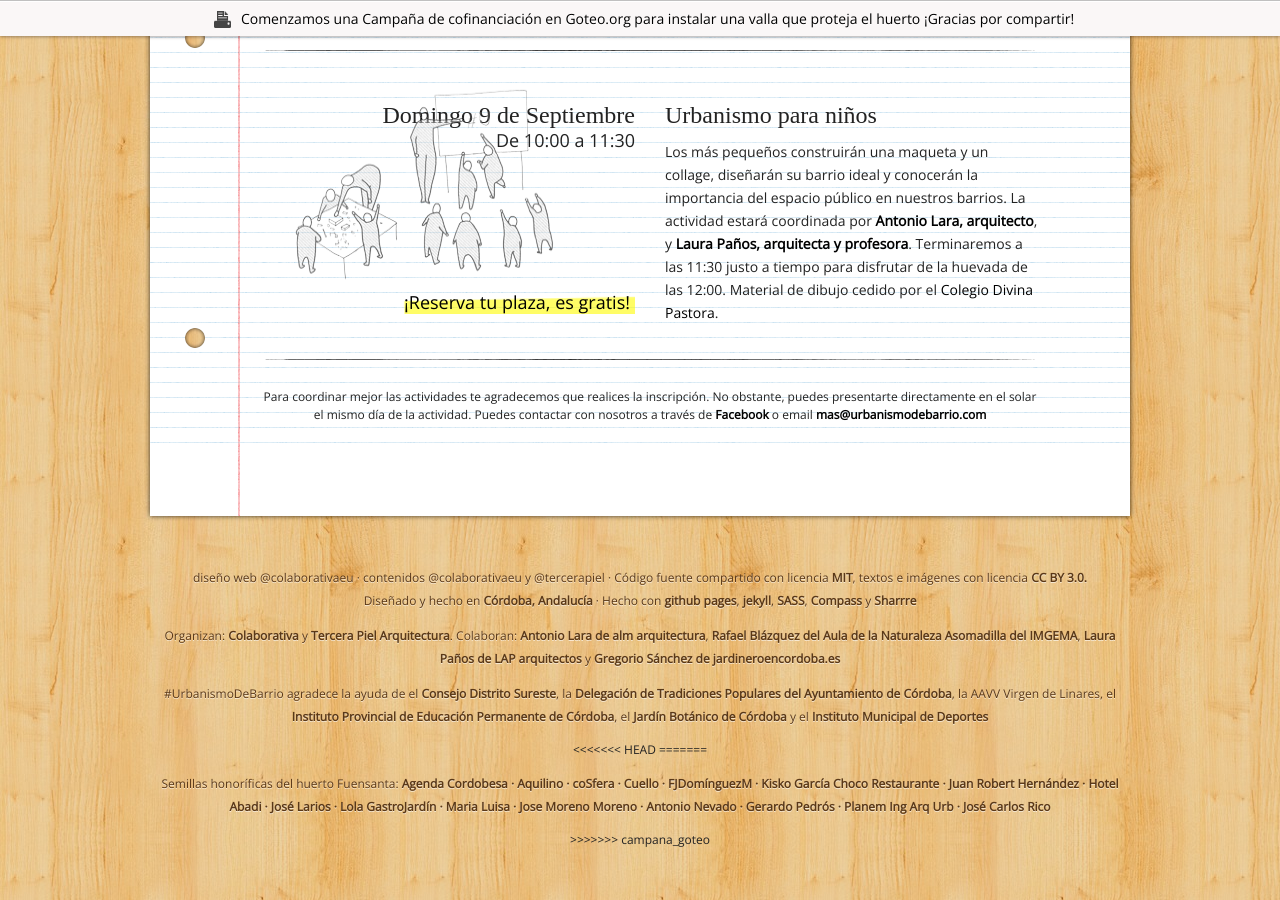
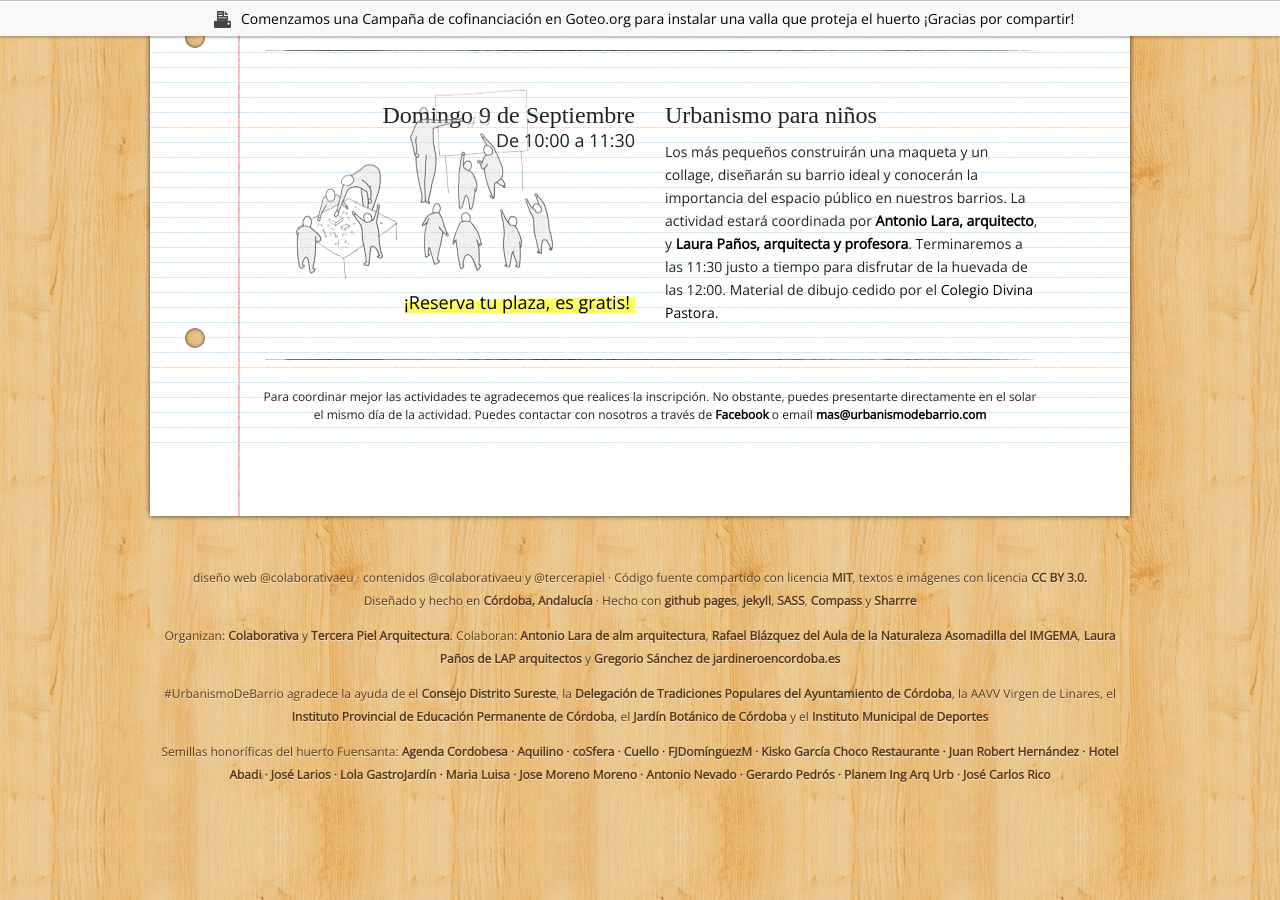
Before and after one commit to colaborativa/urbanismodebarrio.com, a Jekyll site: the page built from index.md, in a window 1280 px wide and 900 px high, scrolled down 1962 px. Built offline with Jekyll 4.4.1, drawn with Linux system fonts in a browser that asks for light colours; nearby versions of some CDN libraries; some web fonts are replaced; comment, search, counter and statistics services are not loaded.

Commit message:
actualizado

```diff
--- a/_layouts/default.html
+++ b/_layouts/default.html
@@ -82,10 +82,7 @@
 			<p>{{ page.footer }}</p>
 			<p>{{ page.creditos.organizan }}</p>
 			<p>{{ page.creditos.colaboran }}</p>
-<<<<<<< HEAD
-=======
 			<p>Semillas honoríficas del huerto Fuensanta: <b>Agenda Cordobesa · Aquilino · coSfera · Cuello · FJDomínguezM · Kisko García Choco Restaurante · Juan Robert Hernández · Hotel Abadi · José Larios · Lola GastroJardín · Maria Luisa · Jose Moreno Moreno · Antonio Nevado · Gerardo Pedrós · Planem Ing Arq Urb · José Carlos Rico</b></p>
->>>>>>> campana_goteo
 		</footer>
 		<script src="//ajax.googleapis.com/ajax/libs/jquery/1.8.0/jquery.min.js"></script>
 		<script>window.jQuery || document.write('<script src="js/vendor/jquery-1.8.0.min.js"><\/script>')</script>
```
